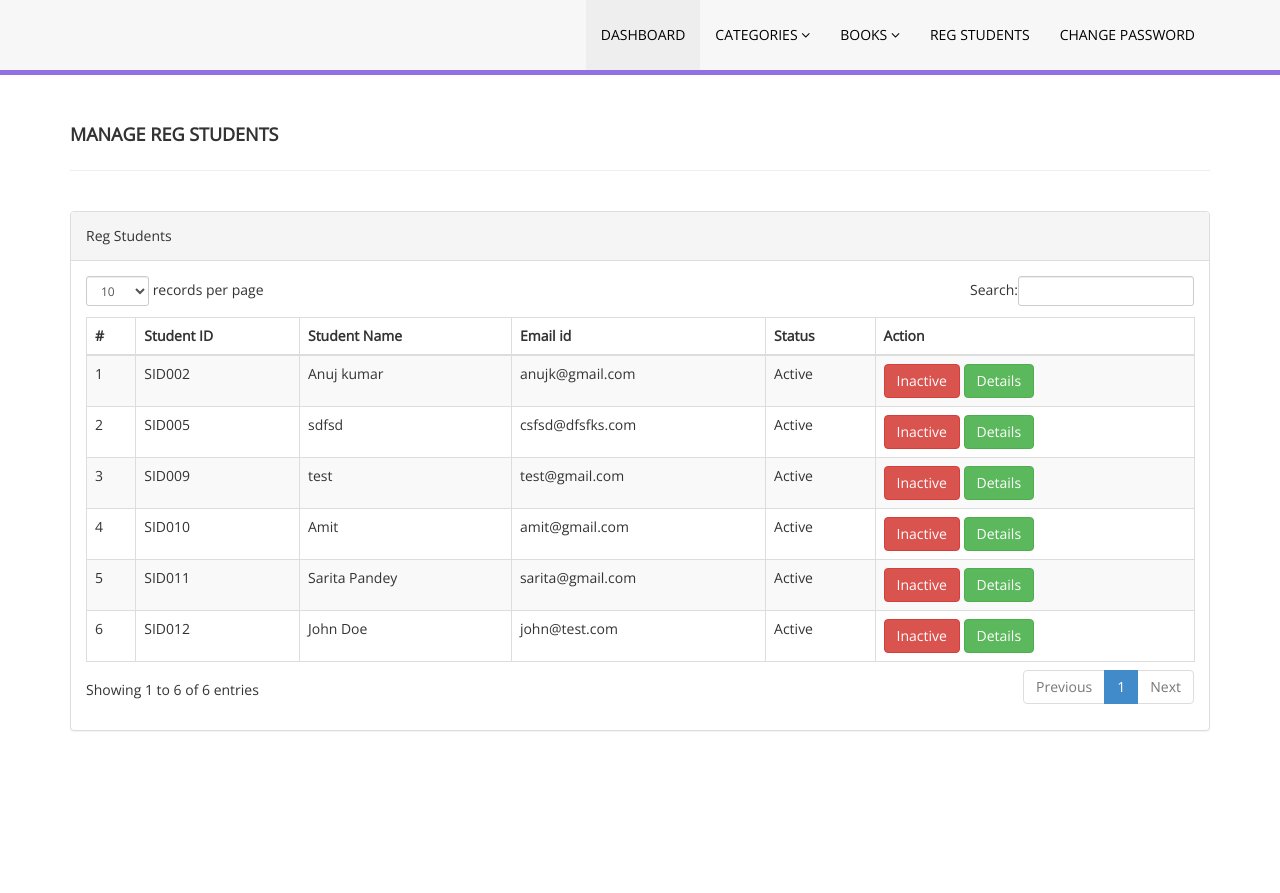
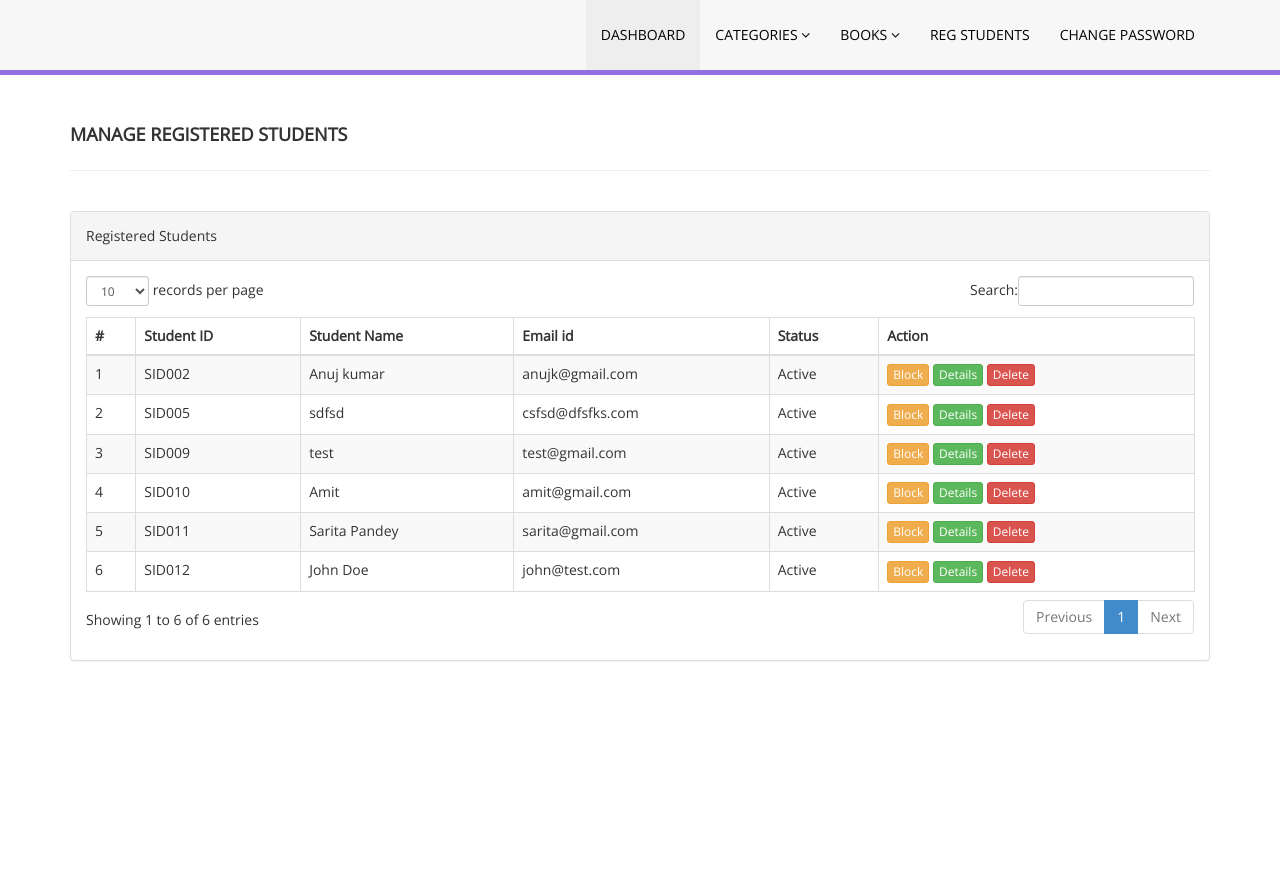
Before and after one commit to VaishnaviDhule77/Notes-Management-System, a PHP site: page /admin/reg-students.php in a window 1280 px wide. Shown: the part 90-983 px from the top of the page. Run offline with PHP 8.4, Linux system fonts and the light colour scheme; a user stored in the database is signed in; data comes from the database, SQL or seed files in the repository.

Commit message:
updated project files

```diff
--- a/library/admin/reg-students.php
+++ b/library/admin/reg-students.php
@@ -2,18 +2,16 @@
 session_start();
 error_reporting(0);
 include('includes/config.php');
-if(strlen($_SESSION['alogin'])==0)
-    {
+
+if(strlen($_SESSION['alogin'])==0) {
     header('location:index.php');
-}
-else{
+} else {
 
-// code for block student
-if(isset($_GET['inid']))
-{
+    // Code for block student
+    if(isset($_GET['inid'])) {
         $id=$_GET['inid'];
         $status=0;
-$sql = "update tblstudents set Status=:status  WHERE id=:id";
+        $sql = "UPDATE tblstudents SET Status=:status WHERE id=:id";
         $query = $dbh->prepare($sql);
         $query -> bindParam(':id',$id, PDO::PARAM_STR);
         $query -> bindParam(':status',$status, PDO::PARAM_STR);
@@ -21,14 +19,11 @@ $query -> execute();
         header('location:reg-students.php');
     }
 
-
-
-//code for active students
-if(isset($_GET['id']))
-{
+    // Code for active students
+    if(isset($_GET['id'])) {
         $id=$_GET['id'];
         $status=1;
-$sql = "update tblstudents set Status=:status  WHERE id=:id";
+        $sql = "UPDATE tblstudents SET Status=:status WHERE id=:id";
         $query = $dbh->prepare($sql);
         $query -> bindParam(':id',$id, PDO::PARAM_STR);
         $query -> bindParam(':status',$status, PDO::PARAM_STR);
@@ -36,48 +31,42 @@ $query -> execute();
         header('location:reg-students.php');
     }
 
-
+    // NEW FEATURE: Code for deleting student
+    if(isset($_GET['del'])) {
+        $id=$_GET['del'];
+        $sql = "DELETE FROM tblstudents WHERE id=:id";
+        $query = $dbh->prepare($sql);
+        $query -> bindParam(':id',$id, PDO::PARAM_STR);
+        $query -> execute();
+        echo "<script>alert('Student record deleted successfully');</script>";
+        echo "<script>window.location.href='reg-students.php'</script>";
+    }
 ?>
 <!DOCTYPE html>
 <html xmlns="http://www.w3.org/1999/xhtml">
 <head>
     <meta charset="utf-8" />
     <meta name="viewport" content="width=device-width, initial-scale=1, maximum-scale=1" />
-    <meta name="description" content="" />
-    <meta name="author" content="" />
-    <title>Student notes Management System | Manage Reg Students</title>
-    <!-- BOOTSTRAP CORE STYLE  -->
+    <title>Student Notes Management System | Manage Reg Students</title>
     <link href="assets/css/bootstrap.css" rel="stylesheet" />
-    <!-- FONT AWESOME STYLE  -->
     <link href="assets/css/font-awesome.css" rel="stylesheet" />
-    <!-- DATATABLE STYLE  -->
     <link href="assets/js/dataTables/dataTables.bootstrap.css" rel="stylesheet" />
-    <!-- CUSTOM STYLE  -->
     <link href="assets/css/style.css" rel="stylesheet" />
-    <!-- GOOGLE FONT -->
     <link href='http://fonts.googleapis.com/css?family=Open+Sans' rel='stylesheet' type='text/css' />
-
 </head>
 <body>
-      <!------MENU SECTION START-->
     <?php include('includes/header.php');?>
-<!-- MENU SECTION END-->
     <div class="content-wrapper">
         <div class="container">
             <div class="row pad-botm">
                 <div class="col-md-12">
-                <h4 class="header-line">Manage Reg Students</h4>
+                    <h4 class="header-line">Manage Registered Students</h4>
                 </div>
-
-
             </div>
             <div class="row">
                 <div class="col-md-12">
-                    <!-- Advanced Tables -->
                     <div class="panel panel-default">
-                        <div class="panel-heading">
-                          Reg Students
-                        </div>
+                        <div class="panel-heading">Registered Students</div>
                         <div class="panel-body">
                             <div class="table-responsive">
                                 <table class="table table-striped table-bordered table-hover" id="dataTables-example">
@@ -92,71 +81,65 @@ header('location:reg-students.php');
                                         </tr>
                                     </thead>
                                     <tbody>
-<?php $sql = "SELECT * from tblstudents";
+                                        <?php
+                                        $sql = "SELECT * from tblstudents";
                                         $query = $dbh -> prepare($sql);
                                         $query->execute();
                                         $results=$query->fetchAll(PDO::FETCH_OBJ);
                                         $cnt=1;
-if($query->rowCount() > 0)
-{
-foreach($results as $result)
-{               ?>
+                                        if($query->rowCount() > 0) {
+                                            foreach($results as $result) { ?>
                                                 <tr class="odd gradeX">
                                                     <td class="center"><?php echo htmlentities($cnt);?></td>
                                                     <td class="center"><?php echo htmlentities($result->StudentId);?></td>
                                                     <td class="center"><?php echo htmlentities($result->FullName);?></td>
                                                     <td class="center"><?php echo htmlentities($result->EmailId);?></td>
-                                            <td class="center"><?php if($result->Status==1)
-                                            {
+                                                    <td class="center">
+                                                        <?php if($result->Status==1) {
                                                             echo htmlentities("Active");
                                                         } else {
-
-
                                                             echo htmlentities("Blocked");
-}
-                                            ?></td>
+                                                        } ?>
+                                                    </td>
                                                     <td class="center">
-<?php if($result->Status==1)
- {?>
-<a href="reg-students.php?inid=<?php echo htmlentities($result->id);?>" onclick="return confirm('Are you sure you want to block this student?');" >  <button class="btn btn-danger"> Inactive</button>
-<?php } else {?>
-
-<a href="reg-students.php?id=<?php echo htmlentities($result->id);?>" onclick="return confirm('Are you sure you want to active this student?');"><button class="btn btn-primary"> Active</button>
+                                                        <!-- Block/Unblock Actions -->
+                                                        <?php if($result->Status==1) { ?>
+                                                            <a href="reg-students.php?inid=<?php echo htmlentities($result->id);?>" onclick="return confirm('Are you sure you want to block this student?');">
+                                                                <button class="btn btn-warning btn-xs"> Block</button>
+                                                            </a>
+                                                        <?php } else { ?>
+                                                            <a href="reg-students.php?id=<?php echo htmlentities($result->id);?>" onclick="return confirm('Are you sure you want to activate this student?');">
+                                                                <button class="btn btn-primary btn-xs"> Active</button>
+                                                            </a>
                                                         <?php } ?>
 
-<a href="student-history.php?stdid=<?php echo htmlentities($result->StudentId);?>"><button class="btn btn-success"> Details</button>
+                                                        <!-- History Action -->
+                                                        <a href="student-history.php?stdid=<?php echo htmlentities($result->StudentId);?>">
+                                                            <button class="btn btn-success btn-xs"> Details</button>
+                                                        </a>
 
-
+                                                        <!-- NEW: Delete Action -->
+                                                        <a href="reg-students.php?del=<?php echo htmlentities($result->id);?>" onclick="return confirm('Are you sure you want to delete this student? This action cannot be undone.');">
+                                                            <button class="btn btn-danger btn-xs"> Delete</button>
+                                                        </a>
                                                     </td>
                                                 </tr>
- <?php $cnt=$cnt+1;}} ?>
+                                        <?php $cnt=$cnt+1; } } ?>
                                     </tbody>
                                 </table>
                             </div>
-
                         </div>
                     </div>
-                    <!--End Advanced Tables -->
+                </div>
+            </div>
         </div>
     </div>
 
-
-
-    </div>
-    </div>
-
-     <!-- CONTENT-WRAPPER SECTION END-->
     <?php include('includes/footer.php');?>
-      <!-- FOOTER SECTION END-->
-    <!-- JAVASCRIPT FILES PLACED AT THE BOTTOM TO REDUCE THE LOADING TIME  -->
-    <!-- CORE JQUERY  -->
     <script src="assets/js/jquery-1.10.2.js"></script>
-    <!-- BOOTSTRAP SCRIPTS  -->
     <script src="assets/js/bootstrap.js"></script>
-    <!-- DATATABLE SCRIPTS  -->
     <script src="assets/js/dataTables/jquery.dataTables.js"></script>
     <script src="assets/js/dataTables/dataTables.bootstrap.js"></script>
-      <!-- CUSTOM SCRIPTS  -->
     <script src="assets/js/custom.js"></script>
 </body>
 </html>
```
Lines whose indentation alone changed are shown as unchanged.
